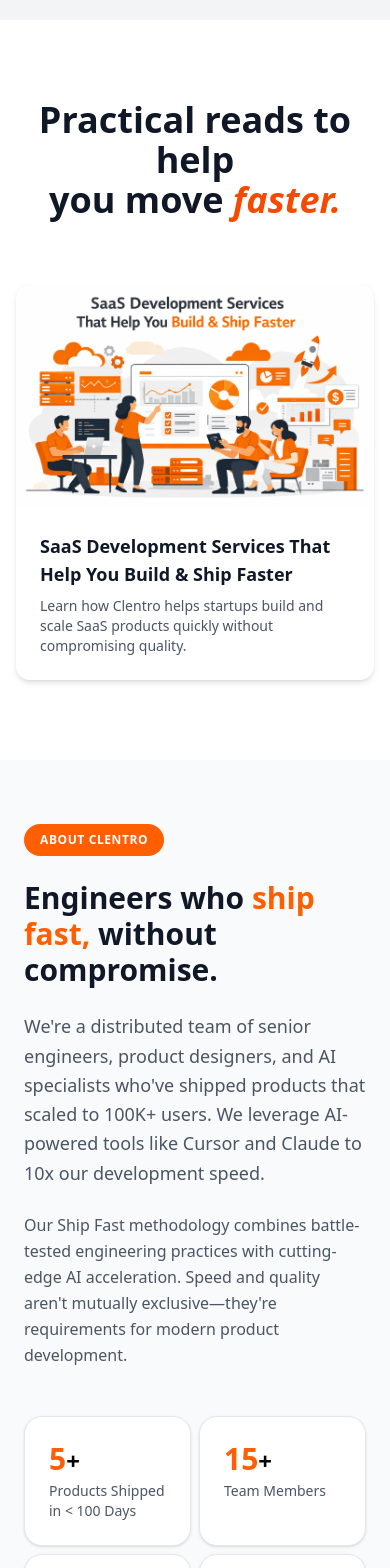
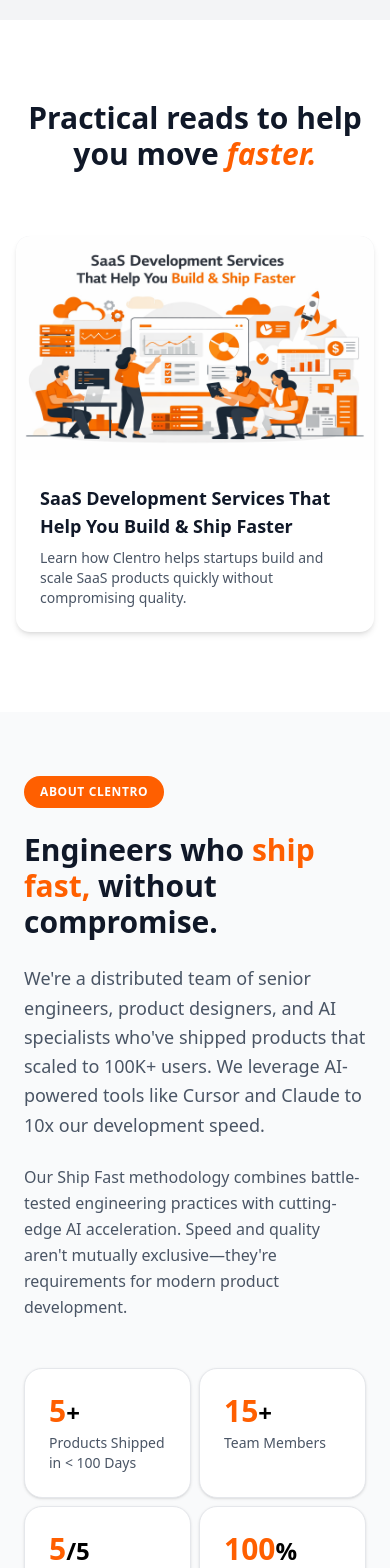
Before and after one commit to HarisChandio/clentro, a Next.js app: page / in a window 390 px wide. Shown: the part 5140-6708 px from the top of the page. Built offline with nearby package versions, Linux system fonts and the light colour scheme.

Commit message:
Fixed the ui issues

```diff
--- a/app/blog/[slug]/page.tsx
+++ b/app/blog/[slug]/page.tsx
@@ -99,6 +99,7 @@
           alt="SaaS Development Services"
           className="w-[70%] h-auto mx-auto object-cover"
         />
+
         <h1 className="text-4xl font-bold">
           SaaS Development Services That Help You Build & Ship Faster
         </h1>
--- a/components/About.tsx
+++ b/components/About.tsx
@@ -23,9 +23,9 @@
   return (
     <section id="about" className="bg-gray-50 py-16 md:py-24">
       <div className="container mx-auto px-6">
-        <div className="grid lg:grid-cols-2 gap-12 items-center">
+        <div className="grid lg:grid-cols-2  items-center">
           {/* Left Content */}
-          <div>
+          <div >
             <span
               className="text-xs font-bold tracking-wider px-4 py-2 rounded-full inline-block mb-6"
               style={{ backgroundColor: BRAND_COLOR, color: 'white' }}
@@ -70,7 +70,7 @@
 
 
           {/* Right Content - Images Grid */}
-          <div className="grid grid-cols-2 gap-4">
+          {/* <div className="grid grid-cols-2 gap-4">
             <div className="space-y-4">
               <div className="aspect-[4/3] bg-gradient-to-br from-orange-100 to-orange-200 rounded-2xl overflow-hidden flex items-center justify-center">
                 <svg className="w-16 h-16 text-orange-400" fill="none" stroke="currentColor" viewBox="0 0 24 24">
@@ -95,7 +95,10 @@
                 </svg>
               </div>
             </div>
-          </div>
+          </div> */}
+          <div className="  flex justify-end items-center">
+            <img src="/assets/shipfast.png"/>
+            </div>
         </div>
       </div>
     </section>
--- a/components/Blog.tsx
+++ b/components/Blog.tsx
@@ -1,22 +1,29 @@
 "use client";
 import Link from "next/link";
 import blog1 from "@/public/assets/blogHero.png";
+const BRAND_COLOR = "#FF5F00";
 
 export default function BlogSection() {
   const blog = {
     slug: "saas-development-services-build-ship-fast",
     title: "SaaS Development Services That Help You Build & Ship Faster",
-    description: "Learn how Clentro helps startups build and scale SaaS products quickly without compromising quality.",
+    description:
+      "Learn how Clentro helps startups build and scale SaaS products quickly without compromising quality.",
     image: blog1.src,
   };
 
   return (
     <section className="py-20 bg-white">
       <div className="max-w-6xl mx-auto px-4 sm:px-6 lg:px-8">
-        <h2 className="text-4xl text-center sm:text-5xl font-bold text-gray-900 mb-16">
-          Practical reads to help <br /> you move <span className="italic text-orange-600">faster.</span>
+        <h2 className="text-3xl md:text-5xl text-center max-w-xl mb-16 mx-auto font-extrabold text-gray-900">
+          Practical reads to help you move{" "}
+          <span
+            style={{ color: BRAND_COLOR }}
+            className="italic text-orange-600"
+          >
+            faster.
+          </span>
         </h2>
-
         <Link
           href={`/blog/${blog.slug}`}
           className="block bg-white shadow-md rounded-xl overflow-hidden hover:shadow-lg transition-all duration-300 cursor-pointer max-w-md mx-auto"
@@ -25,11 +32,13 @@
             <img
               src={blog.image}
               alt={blog.title}
-              className="w-full h-full object-cover group-hover:scale-105 transition-transform duration-300"
+              className="w-full h-full object-fill group-hover:scale-105 transition-transform duration-300"
             />
           </div>
           <div className="p-6">
-            <h3 className="text-lg font-bold text-gray-900 mb-2">{blog.title}</h3>
+            <h3 className="text-lg font-bold text-gray-900 mb-2">
+              {blog.title}
+            </h3>
             <p className="text-gray-600 text-sm">{blog.description}</p>
           </div>
         </Link>
--- a/components/Footer.tsx
+++ b/components/Footer.tsx
@@ -55,7 +55,7 @@
             <ul className="space-y-2 text-sm">
               <li>
                 <a
-                  href="#about"
+                  href="/#about"
                   className="hover:text-[#FF5F00] transition-colors"
                 >
                   About
@@ -64,7 +64,7 @@
 
               <li>
                 <a
-                  href="#capabilities"
+                  href="/#capabilities"
                   className="hover:text-[#FF5F00] transition-colors"
                 >
                   Capabilities
@@ -73,16 +73,23 @@
 
               <li>
                 <a
-                  href="#work"
+                  href="/#work"
                   className="hover:text-[#FF5F00] transition-colors"
                 >
                   Work
                 </a>
               </li>
-
+<li>
+                <a
+                  href="/#blogs"
+                  className="hover:text-[#FF5F00] transition-colors"
+                >
+                  Blogs
+                </a>
+              </li>
               <li>
                 <a
-                  href="#contact"
+                  href="/#contact"
                   className="hover:text-[#FF5F00] transition-colors"
                 >
                   Contact
```
Also changed, not shown: public/assets/shipfast.png (added).
